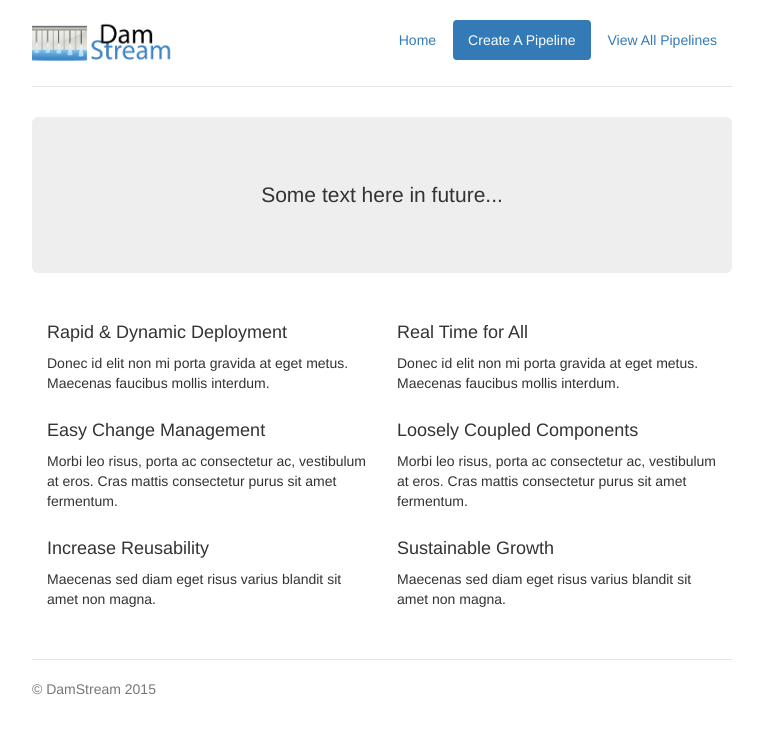
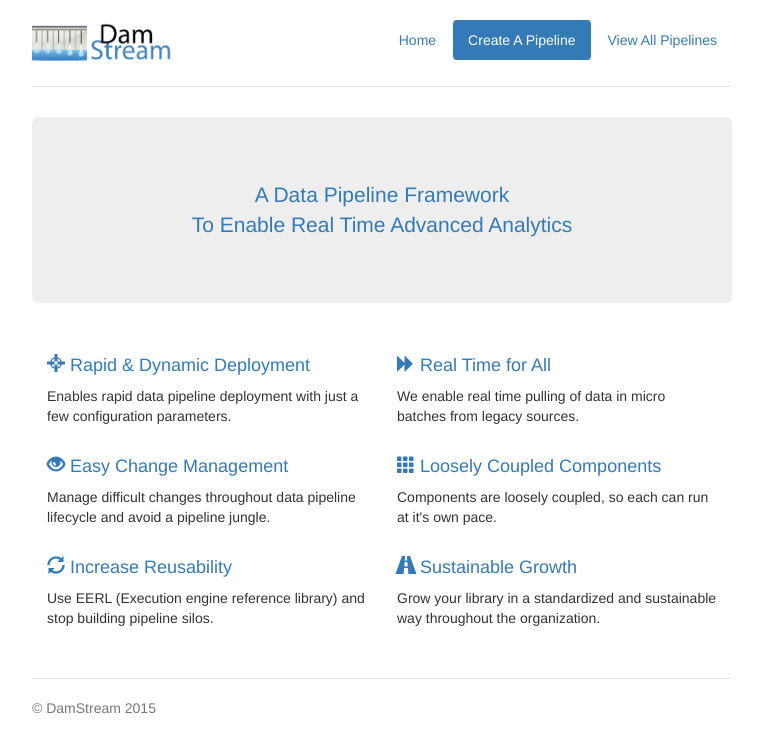
Before and after one commit to ekhtiar/DamStream, a Flask app: page / in a window 1280 px wide. Shown: the top 753 px of the page, without its empty margins (258-1021 px from the left). Run offline with Flask 2, Linux system fonts and the light colour scheme; parts of the project's set-up code (start-up, migrations or seed data) failed here and were passed over; some libraries are stand-ins or nearby versions.

Commit message:
index update

```diff
--- a/webapp/templates/index.html
+++ b/webapp/templates/index.html
@@ -22,39 +22,37 @@
     <div class="jumbotron">
         <p class="lead"></p>
 
-        <p>Some text here in future...
+        <p class ="text-primary">A Data Pipeline Framework <br/>To Enable Real Time Advanced Analytics
         </p>
     </div>
 
     <div class="row marketing">
         <div class="col-lg-6">
-            <h4>Rapid & Dynamic Deployment</h4>
+            <h4 class ="text-primary"><span class="glyphicon glyphicon-screenshot"></span> Rapid & Dynamic Deployment</h4>
 
-            <p>Donec id elit non mi porta gravida at eget metus. Maecenas faucibus mollis interdum.</p>
+            <p>Enables rapid data pipeline deployment with just a few configuration parameters.</p>
 
-            <h4>Easy Change Management</h4>
+            <h4 class ="text-primary"><span class="glyphicon glyphicon-eye-open"></span> Easy Change Management</h4>
 
-            <p>Morbi leo risus, porta ac consectetur ac, vestibulum at eros. Cras mattis consectetur purus sit amet
-                fermentum.</p>
+            <p>Manage difficult changes throughout data pipeline lifecycle and avoid a pipeline jungle.</p>
 
-            <h4>Increase Reusability</h4>
+            <h4 class ="text-primary"><span class="glyphicon glyphicon-refresh"> </span> Increase Reusability</h4>
 
-            <p>Maecenas sed diam eget risus varius blandit sit amet non magna.</p>
+            <p>Use EERL (Execution engine reference library) and stop building pipeline silos.</p>
         </div>
 
         <div class="col-lg-6">
-            <h4>Real Time for All</h4>
+            <h4 class ="text-primary"><span class="glyphicon glyphicon-forward"></span> Real Time for All</h4>
 
-            <p>Donec id elit non mi porta gravida at eget metus. Maecenas faucibus mollis interdum.</p>
+            <p>We enable real time pulling of data in micro batches from legacy sources.</p>
 
-            <h4>Loosely Coupled Components</h4>
+            <h4 class ="text-primary"> <span class="glyphicon glyphicon-th"></span> Loosely Coupled Components</h4>
 
-            <p>Morbi leo risus, porta ac consectetur ac, vestibulum at eros. Cras mattis consectetur purus sit amet
-                fermentum.</p>
+            <p>Components are loosely coupled, so each can run at it's own pace.</p>
 
-            <h4>Sustainable Growth</h4>
+            <h4 class ="text-primary"><span class="glyphicon glyphicon-road"></span> Sustainable Growth</h4>
 
-            <p>Maecenas sed diam eget risus varius blandit sit amet non magna.</p>
+            <p>Grow your library in a standardized and sustainable way throughout the organization.</p>
         </div>
     </div>
 
```
